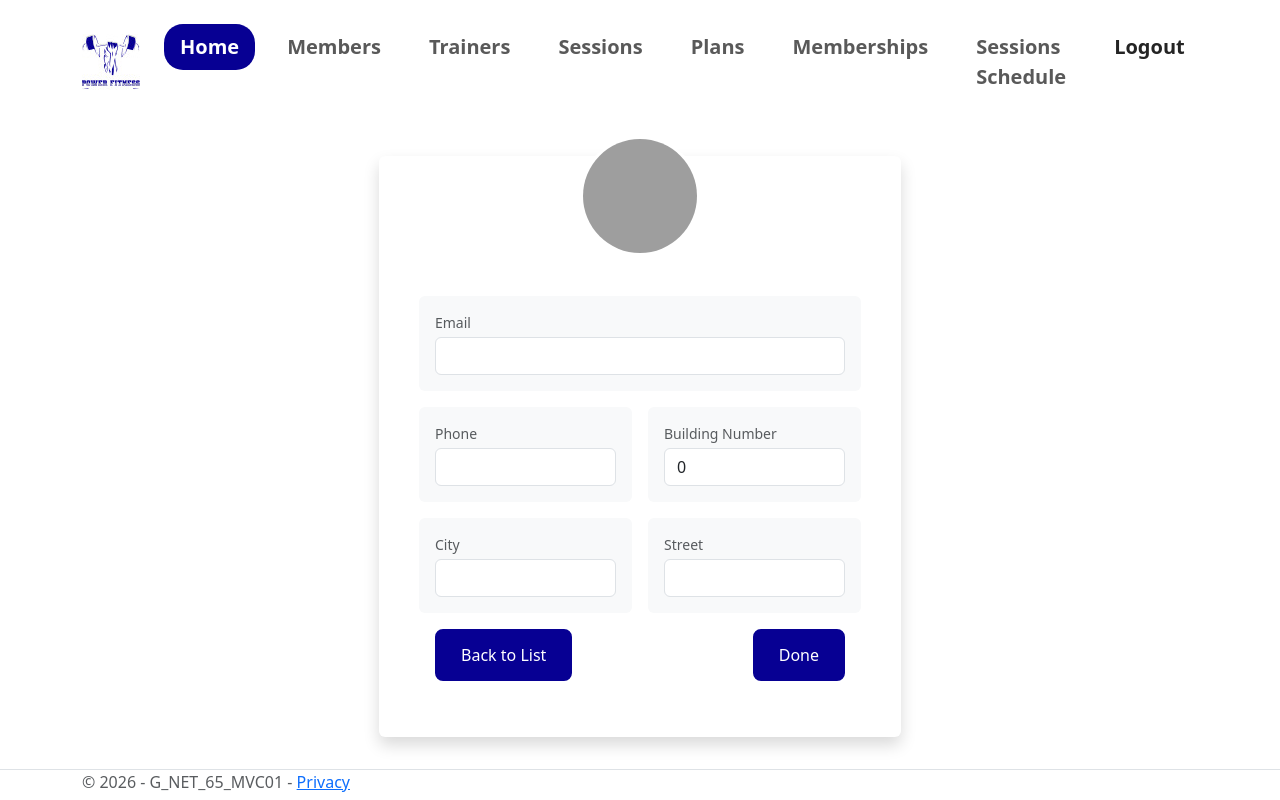
After one commit to Omar-Mohamed-5/G-NET-65-MVC02, an ASP.NET Core app: template G-NET-65-MVC02-PL/Views/Member/EditMember.cshtml in a window 1280 px wide. The commit adds this page. Run offline with ASP.NET Core 8, Linux system fonts and the light colour scheme; the template is opened without the code that fills it, so the values that code supplies are empty; some web fonts are replaced; grey boxes are pictures that could not be loaded.

Commit message:
AddMemberViews04

```diff
--- /dev/null
+++ b/G-NET-65-MVC02-PL/Views/Member/EditMember.cshtml
@@ -0,0 +1,84 @@
+@model MemberToUpdateViewModel
+<div class="container">
+    <main role="main" class="pb-3">
+
+
+        <div class="container mt-5">
+            <div class="row justify-content-center">
+                <div class="col-md-6">
+                    <div class="card card-details border-0 p-2 shadow">
+                        <div class="card-body text-center">
+                            <div class="text-center mt-3">
+                                <img src="~/images/@Model.Photo" alt="@Model.Name" class="rounded-circle"
+                                     style="width: 120px; height: 120px; object-fit: cover; border: 3px solid #fff; margin-top: -60px;" />
+                            </div>
+                            <div class="card-body text-center">
+                                <h2 class="mb-1 text-primary-color">@Model.Name</h2>
+                                <form asp-controller="Member" asp-action="EditMember" method="post">
+                                    <div class="mt-4 text-start">
+                                        <div class="row g-3">
+                                            <div class="col-12">
+                                                <div class="p-3 bg-light rounded">
+                                                    <small class="text-muted d-block mb-1">Email</small>
+                                                    <input asp-for="Email" class="form-control" />
+                                                    <span asp-validation-for="Email" class="text-danger"></span>
+                                                </div>
+                                            </div>
+                                            <div class="col-6">
+                                                <div class="p-3 bg-light rounded">
+                                                    <small class="text-muted d-block mb-1">Phone</small>
+                                                    <input asp-for="@Model.PhoneNumber" class="form-control" />
+                                                    <span asp-validation-for="@Model.PhoneNumber" class="text-danger"></span>
+                                                </div>
+                                            </div>
+
+                                            <div class="col-6">
+                                                <div class="p-3 bg-light rounded">
+                                                    <small class="text-muted d-block mb-1">Building Number</small>
+                                                    <input asp-for="BuildingNumber" class="form-control" />
+                                                    <span asp-validation-for="BuildingNumber"
+                                                          class="text-danger"></span>
+                                                </div>
+                                            </div>
+                                            <div class="col-6">
+                                                <div class="p-3 bg-light rounded">
+                                                    <small class="text-muted d-block mb-1">City</small>
+                                                    <input asp-for="City" class="form-control" />
+                                                    <span asp-validation-for="City" class="text-danger"></span>
+                                                </div>
+                                            </div>
+                                            <div class="col-6">
+                                                <div class="p-3 bg-light rounded">
+                                                    <small class="text-muted d-block mb-1">Street</small>
+                                                    <input asp-for="Street" class="form-control" />
+                                                    <span asp-validation-for="Street" class="text-danger"></span>
+                                                </div>
+                                            </div>
+                                        </div>
+                                    </div>
+
+
+                                    <div class="d-flex justify-content-between gap-2 mt-3 px-3 pb-3">
+                                        <a asp-controller="Member" asp-action="Index" class="btn btn-fill ">
+                                            Back to
+                                            List
+                                        </a>
+                                        <button type="submit" class="btn btn-fill ">Done</button>
+                                    </div>
+                                </form>
+                            </div>
+                        </div>
+
+                    </div>
+                </div>
+            </div>
+        </div>
+
+
+
+    </main>
+</div>
+
+@section Scripts {
+    <partial name="_ValidationScriptsPartial" />
+}
--- a/G-NET-65-MVC02-PL/Views/_ViewImports.cshtml
+++ b/G-NET-65-MVC02-PL/Views/_ViewImports.cshtml
@@ -1,4 +1,5 @@
 @using G_NET_65_MVC02_PL
 @using G_NET_65_MVC02_PL.Models
 @using G_NET_65_MVC02.DAL.Models
+@using G_NET_65_MVC02.BLL.ViewModels.MemberViewModels
 @addTagHelper *, Microsoft.AspNetCore.Mvc.TagHelpers
```
Also changed, not shown: G-NET-65-MVC02-PL/Controllers/MemberController.cs (+60 -0 lines), G-NET-65-MVC02-PL/Views/Member/Delete.cshtml (added, +20 -0 lines), G-NET-65-MVC02-PL/Views/Member/HealthRecordDetails.cshtml (added, +83 -0 lines).
